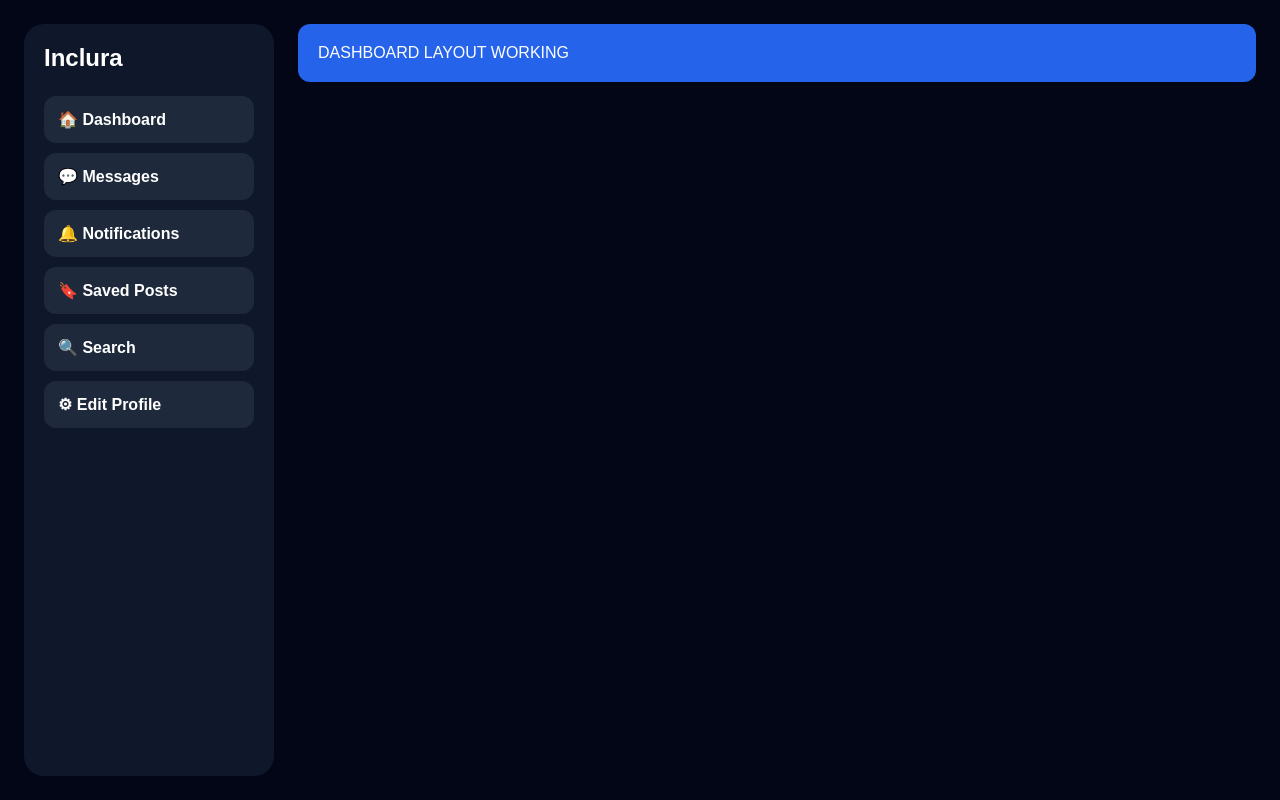
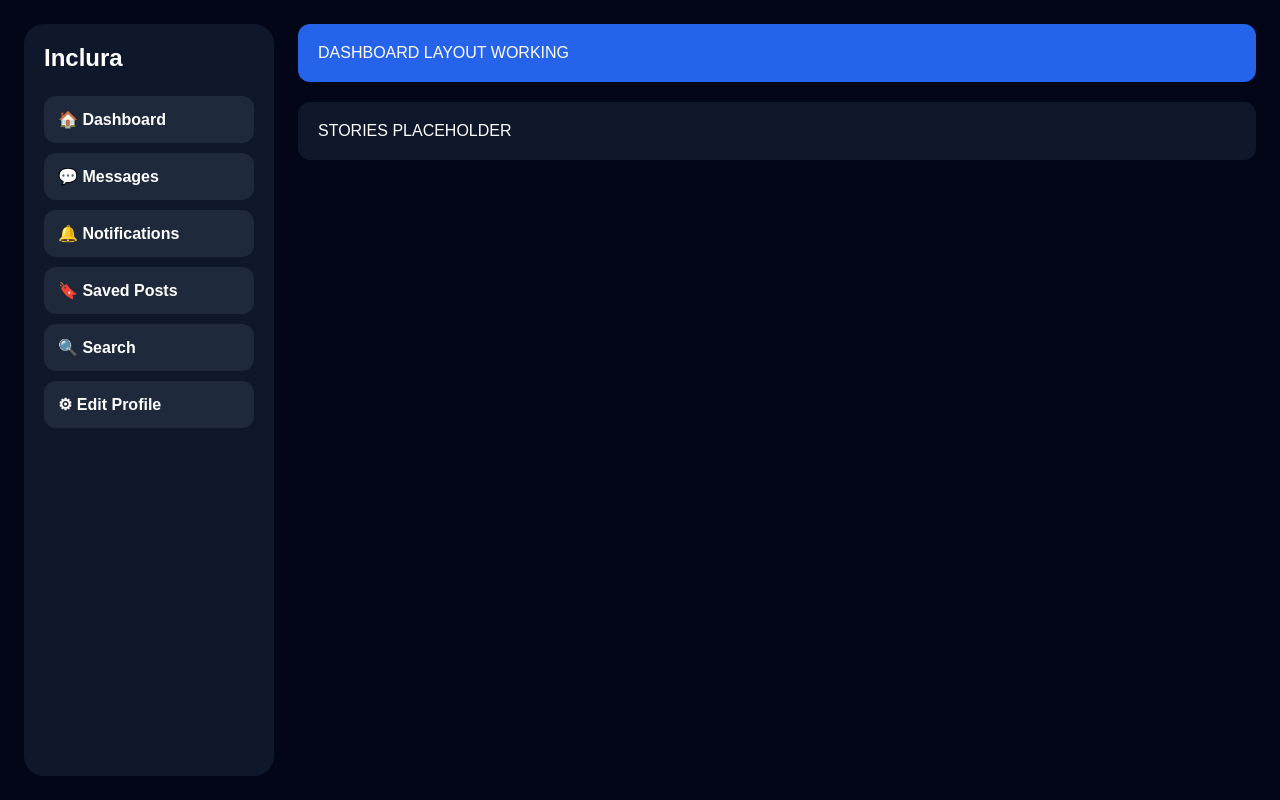
Before and after one commit to inclurah-png/inclura-web, a React (Vite) app: page /profile in a window 1280 px wide. Built offline with nearby package versions, Linux system fonts and the light colour scheme; no server answers; sample sign-in values are in the browser's storage.

Commit message:
Update Profile.jsx

```diff
--- a/src/pages/Profile.jsx
+++ b/src/pages/Profile.jsx
@@ -9,9 +9,21 @@ function Profile() {
           color: "white",
           padding: "20px",
           borderRadius: "12px",
+          marginBottom: "20px",
         }}
       >
         DASHBOARD LAYOUT WORKING
+      </div>
+
+      <div
+        style={{
+          background: "#0f172a",
+          color: "white",
+          padding: "20px",
+          borderRadius: "12px",
+        }}
+      >
+        STORIES PLACEHOLDER
       </div>
     </DashboardLayout>
   );
```
